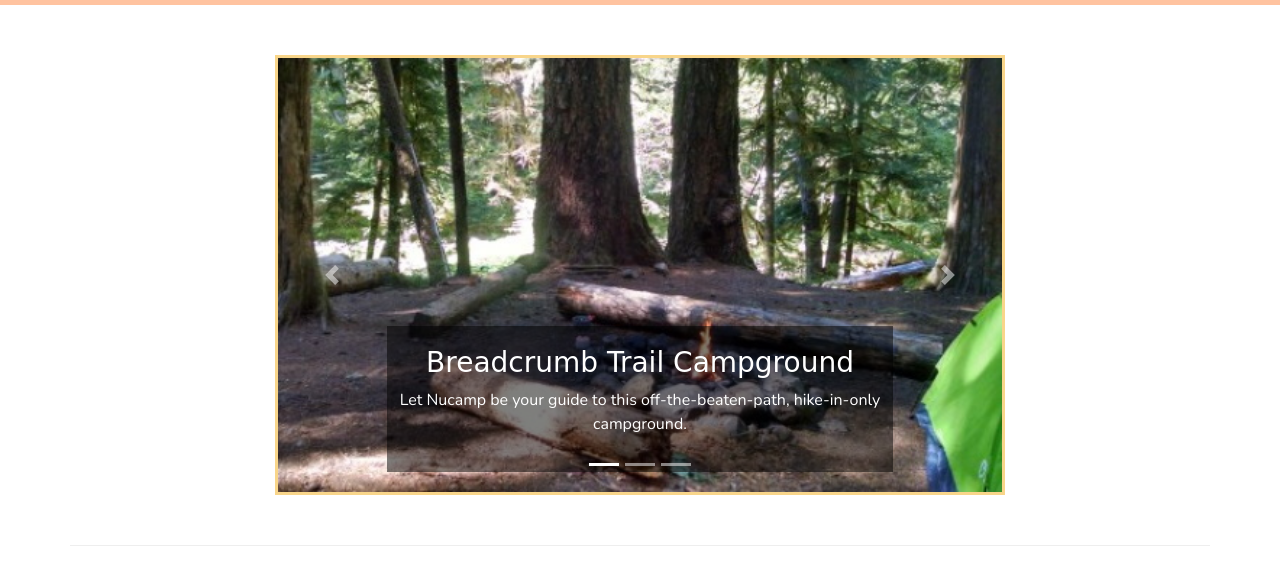
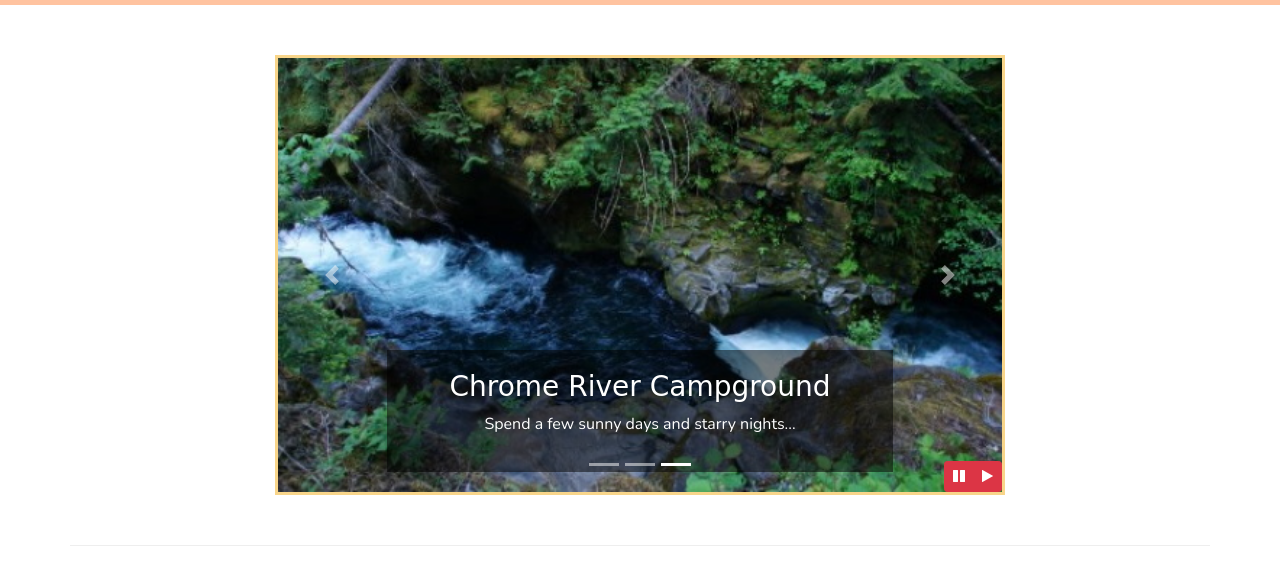
Before and after one commit to JoumanaLaude/bootstrap-grid, a website: page index.html in a window 1280 px wide. Shown: the part 215-800 px from the top of the page. Drawn offline with nearby package versions, Linux system fonts and the light colour scheme; a web font is replaced by a local one.

Commit message:
jQuery carousel buttons

```diff
--- a/css/style.css
+++ b/css/style.css
@@ -58,3 +58,10 @@ a, a:hover {
 .carousel {
    border: solid #f8d58a;
 }
+
+#carouselButton {
+   position: absolute;
+   right: 0;
+   bottom: 0;
+   z-index: 100;
+}
--- a/index.html
+++ b/index.html
@@ -78,8 +78,8 @@
                             <div class="form-group row">
                                 <label class="col-sm-6 col-form-label">Campsite Type</label>
                                 <div class="col-2 btn-group btn-group-toggle" data-toggle="buttons">
-                                    <button class="btn btn-success" type="submit">Tent</button>
-                                    <button class="btn btn-primary" type="submit">RV</button>
+                                    <button class="btn btn-success" name="siteType" id="siteTent" value="tent" type="submit">Tent</button>
+                                    <button class="btn btn-primary" name="siteType" id="siteRV" value="RV" type="submit">RV</button>
                                 </div>
                             </div>
 
@@ -214,6 +214,15 @@
                         <span class="carousel-control-next-icon"></span>
                         <span class="sr-only">Next</span>
                     </a>
+
+                    <div class="btn-group" id="carouselButton">
+                        <button class="btn btn-danger btn-sm">
+                            <i class="fa fa-pause" id="carouselPause"></i>
+                        </button>
+                        <button class="btn btn-danger btn-sm">
+                            <i class="fa fa-play" id="carouselPlay"></i>
+                        </button>
+                    </div>
 
                 </div>
             </div>
@@ -356,6 +365,18 @@
     <script src="node_modules/popper.js/dist/umd/popper.min.js"></script>
     <script src="node_modules/bootstrap/dist/js/bootstrap.min.js"></script>
 
+    <script>
+        /* wasn't functioning with just $(function() */
+        $( document).ready(function() {
+            $(".carousel").carousel( { interval: 2000 } );
+            $("#carouselPause").click(function(){
+                $(".carousel").carousel("pause");
+            });
+            $("#carouselPlay").click(function(){
+                $(".carousel").carousel("cycle");
+            });
+        });
+    </script>
 
 </body>
 
```
